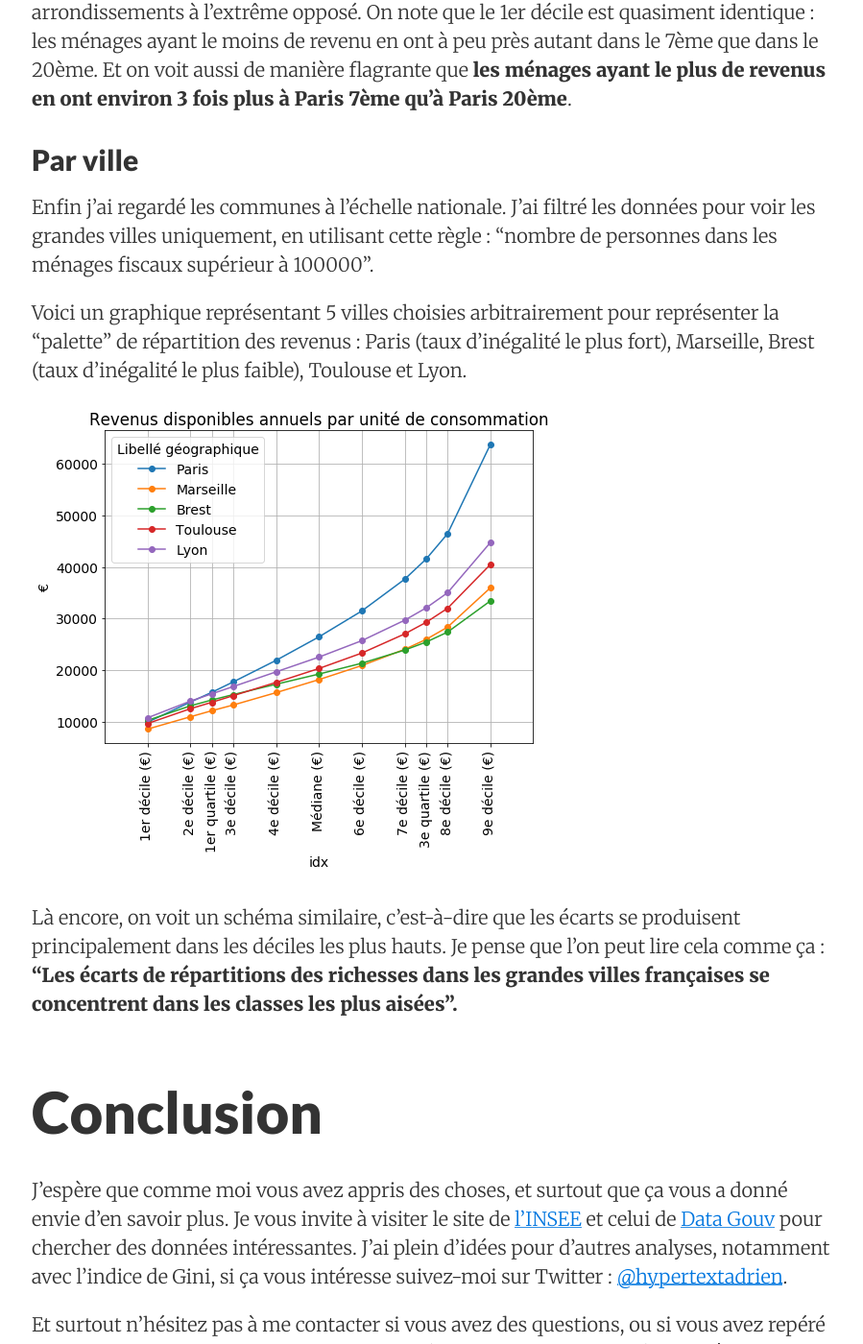
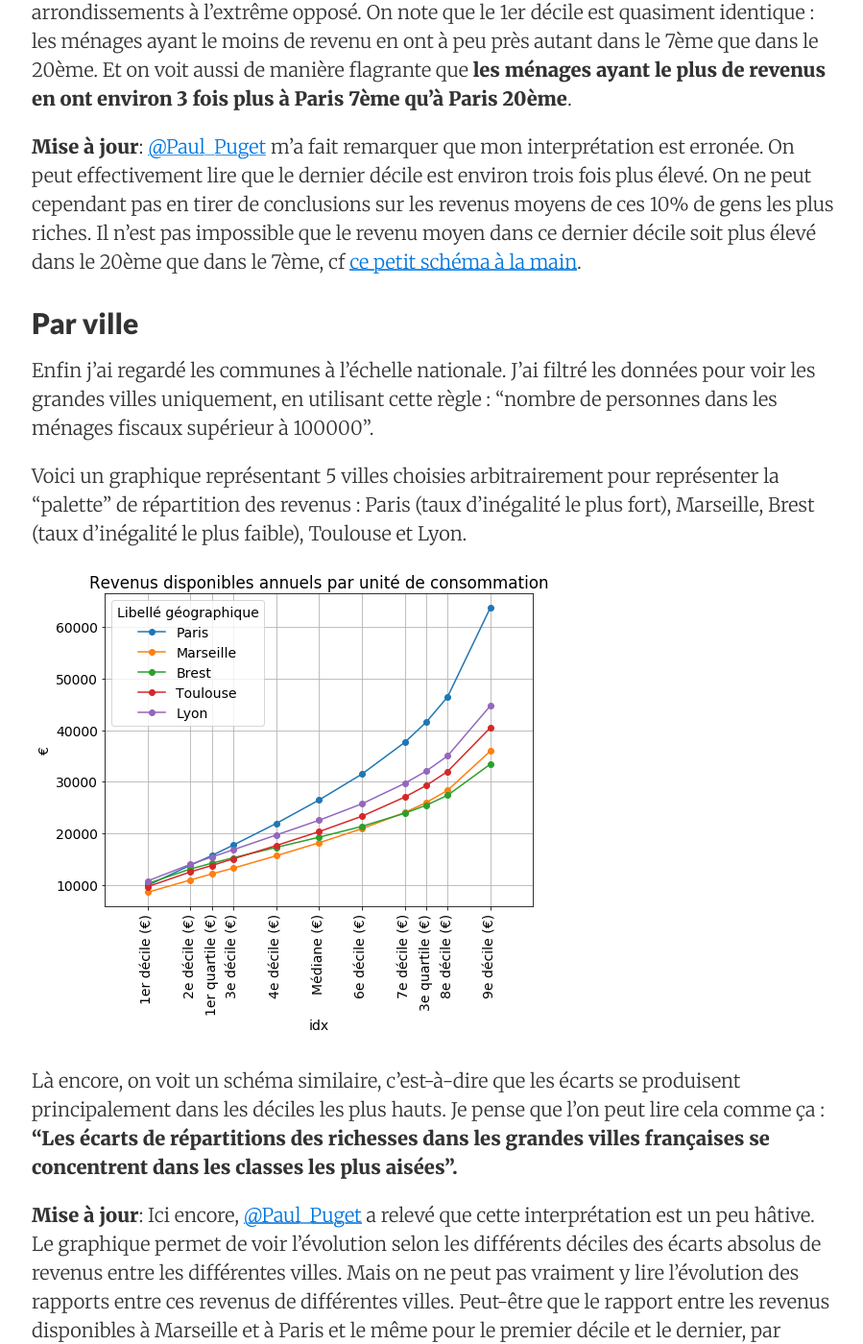
Before and after one commit to adipasquale/blog.dipasquale.fr, a Jekyll site: the page built from _posts/2018-12-07-echelle-des-revenus-en-france.md, in a window 1280 px wide and 1400 px high, scrolled down 8490 px. Shown: the whole window at 96% size, without its empty margins (187-1086 px from the left). Built offline with Jekyll 4.4.1, drawn with Linux system fonts in a browser that asks for light colours; nearby versions of some CDN libraries; some of the changed text lies outside the part shown.

Commit message:
added @Paul_Puget's comments on echelle des revenus post

```diff
--- a/_posts/2018-12-07-echelle-des-revenus-en-france.md
+++ b/_posts/2018-12-07-echelle-des-revenus-en-france.md
@@ -120,6 +120,8 @@ J'ai d'abord regardé les différences entre les différents arrondissements de
 
 Et non, ce n'est pas le 16ème qui a le plus haut taux d'inégalité, mais bien le 7ème ! (le 16ème est 3ème). Les différences sont extrèmement marquées avec les deux arrondissements à l'extrême opposé. On note que le 1er décile est quasiment identique : les ménages ayant le moins de revenu en ont à peu près autant dans le 7ème que dans le 20ème. Et on voit aussi de manière flagrante que **les ménages ayant le plus de revenus en ont environ 3 fois plus à Paris 7ème qu'à Paris 20ème**.
 
+**Mise à jour**: [@Paul_Puget](https://twitter.com/Paul_Puget) m'a fait remarquer que mon interprétation est erronée. On peut effectivement lire que le dernier décile est environ trois fois plus élevé. On ne peut cependant pas en tirer de conclusions sur les revenus moyens de ces 10% de gens les plus riches. Il n'est pas impossible que le revenu moyen dans ce dernier décile soit plus élevé dans le 20ème que dans le 7ème, cf [ce petit schéma à la main](https://imgur.com/a/adr4V8Y).
+
 ## Par ville
 
 Enfin j'ai regardé les communes à l'échelle nationale. J'ai filtré les données pour voir les grandes villes uniquement, en utilisant cette règle : "nombre de personnes dans les ménages fiscaux supérieur à 100000".
@@ -130,6 +132,9 @@ Voici un graphique représentant 5 villes choisies arbitrairement pour représen
 
 Là encore, on voit un schéma similaire, c'est-à-dire que les écarts se produisent principalement dans les déciles les plus hauts. Je pense que l'on peut lire cela comme ça : **"Les écarts de répartitions des richesses dans les grandes villes françaises se concentrent dans les classes les plus aisées".**
 
+**Mise à jour**: Ici encore, [@Paul_Puget](https://twitter.com/Paul_Puget) a relevé que cette interprétation est un peu hâtive. Le graphique permet de voir l’évolution selon les différents déciles des écarts absolus de revenus entre les différentes villes. Mais on ne peut pas vraiment y lire l’évolution des rapports entre ces revenus de différentes villes. Peut-être que le rapport entre les revenus disponibles à Marseille et à Paris et le même pour le premier décile et le dernier, par exemple 0,8. On peut difficilement le lire sur ce graphique en tout cas.
+
+
 # Conclusion
 
 J'espère que comme moi vous avez appris des choses, et surtout que ça vous a donné envie d'en savoir plus. Je vous invite à visiter le site de [l'INSEE](https://www.insee.fr/) et celui de [Data Gouv](https://www.data.gouv.fr/) pour chercher des données intéressantes. J'ai plein d'idées pour d'autres analyses, notamment avec l'indice de Gini, si ça vous intéresse suivez-moi sur Twitter : [@hypertextadrien](https://twitter.com/hypertextadrien).
```
